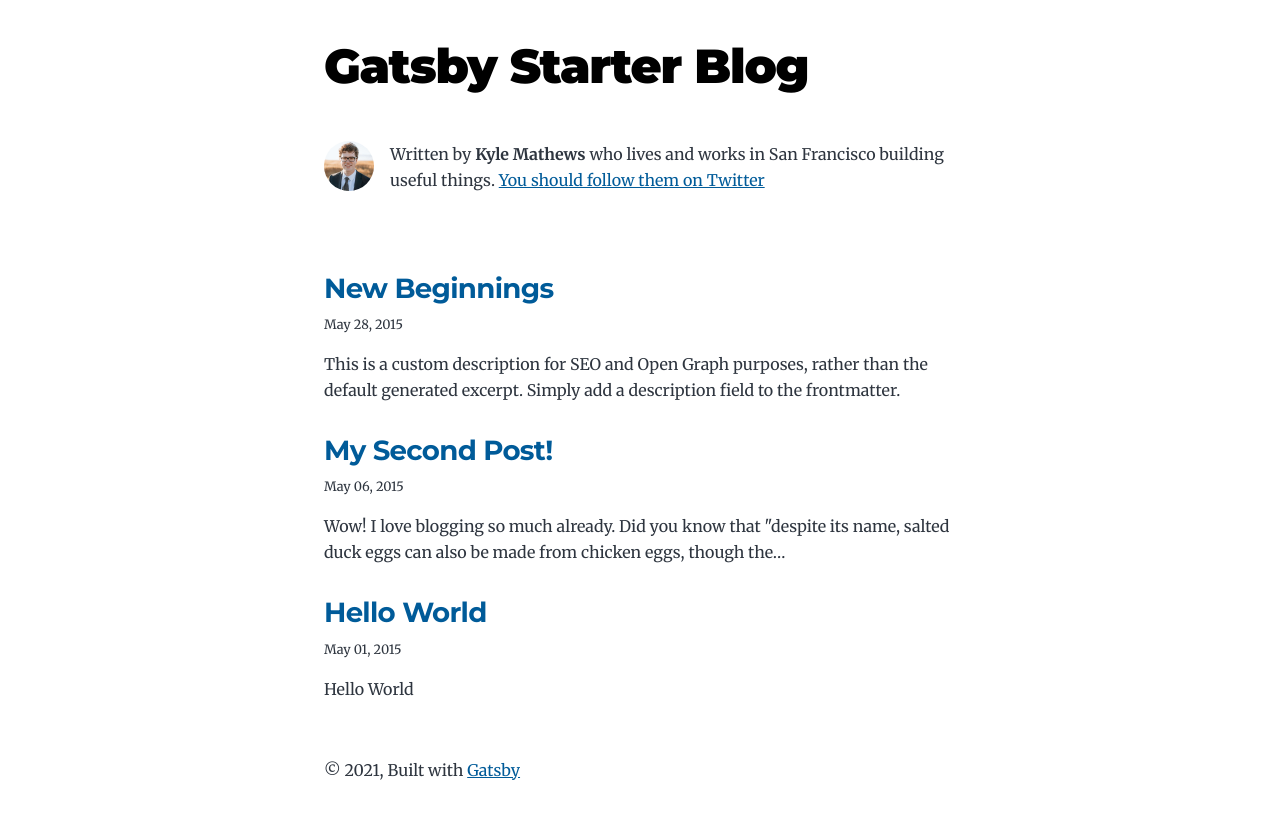
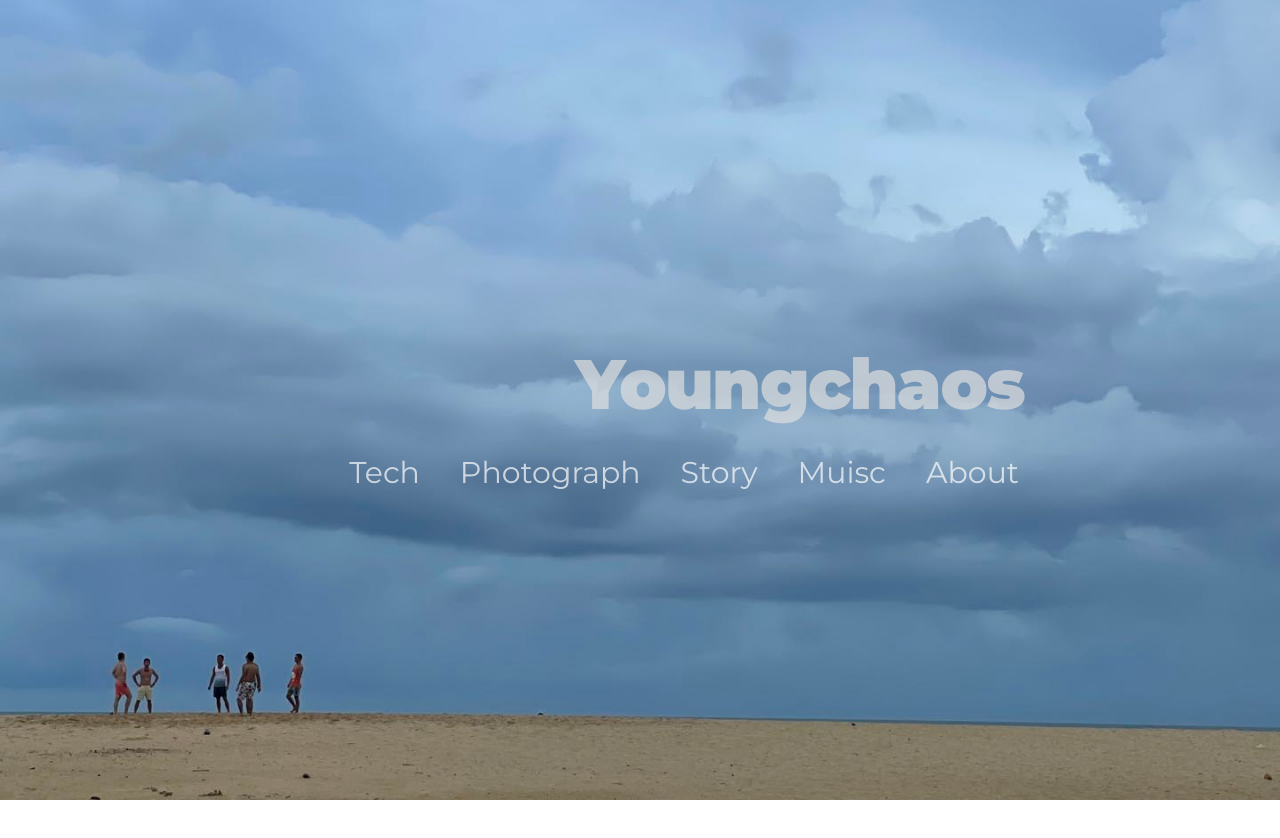
Before and after one commit to shockw4ver/gatsby-starter-blog-beta, a Gatsby site: page / in a window 1280 px wide. After the commit the page ends 800 px from the top, so only its background shows below. Built offline with nearby package versions, Linux system fonts and the light colour scheme; Gatsby itself is replaced by a stand-in of ours.

Commit message:
home page initialized

```diff
--- /dev/null
+++ b/content/blog/nav/index.md
@@ -0,0 +1,19 @@
+---
+title: '__Nav__'
+navs:
+  - tech:
+    name: 'Tech'
+    link: '/tech'
+  - tech:
+    name: 'Photograph'
+    link: '/photograph'
+  - tech:
+    name: 'Story'
+    link: '/story'
+  - tech:
+    name: 'Muisc'
+    link: '/music'
+  - tech:
+    name: 'About'
+    link: '/about'
+---
--- a/gatsby-browser.js
+++ b/gatsby-browser.js
@@ -8,3 +8,5 @@ import "./src/style.css"
 
 // Highlighting for code blocks
 import "prismjs/themes/prism.css"
+
+import './src/root.css'
--- a/gatsby-config.js
+++ b/gatsby-config.js
@@ -13,6 +13,7 @@ module.exports = {
   },
   plugins: [
     `gatsby-plugin-image`,
+    `gatsby-plugin-styled-components`,
     {
       resolve: `gatsby-source-filesystem`,
       options: {
--- a/gatsby-node.js
+++ b/gatsby-node.js
@@ -106,6 +106,12 @@ exports.createSchemaCustomization = ({ actions }) => {
       title: String
       description: String
       date: Date @dateformat
+      navs: [NavItem]
+    }
+
+    type NavItem {
+      name: String
+      link: String
     }
 
     type Fields {
--- a/package.json
+++ b/package.json
@@ -8,6 +8,7 @@
     "url": "https://github.com/gatsbyjs/gatsby/issues"
   },
   "dependencies": {
+    "babel-plugin-styled-components": "^1.13.2",
     "gatsby": "^4.0.0-zz-next.1",
     "gatsby-plugin-feed": "^4.0.0-zz-next.1",
     "gatsby-plugin-google-analytics": "^4.0.0-zz-next.1",
@@ -16,6 +17,7 @@
     "gatsby-plugin-offline": "^5.0.0-zz-next.1",
     "gatsby-plugin-react-helmet": "^5.0.0-zz-next.1",
     "gatsby-plugin-sharp": "^4.0.0-zz-next.1",
+    "gatsby-plugin-styled-components": "^4.14.0",
     "gatsby-remark-copy-linked-files": "^5.0.0-zz-next.1",
     "gatsby-remark-images": "^6.0.0-zz-next.1",
     "gatsby-remark-prismjs": "^6.0.0-zz-next.1",
@@ -24,10 +26,12 @@
     "gatsby-source-filesystem": "^4.0.0-zz-next.1",
     "gatsby-transformer-remark": "^5.0.0-zz-next.1",
     "gatsby-transformer-sharp": "^4.0.0-zz-next.1",
+    "lodash": "^4.17.21",
     "prismjs": "^1.24.1",
     "react": "^17.0.1",
     "react-dom": "^17.0.1",
     "react-helmet": "^6.1.0",
+    "styled-components": "^5.3.1",
     "typeface-merriweather": "0.0.72",
     "typeface-montserrat": "0.0.75"
   },
@@ -46,7 +50,7 @@
   },
   "scripts": {
     "build": "gatsby build",
-    "develop": "gatsby develop",
+    "develop": "gatsby develop --host=0.0.0.0",
     "format": "prettier --write \"**/*.{js,jsx,ts,tsx,json,md}\"",
     "start": "gatsby develop",
     "serve": "gatsby serve",
--- /dev/null
+++ b/src/hooks/useMediaQuery.js
@@ -0,0 +1,37 @@
+import {
+  useState,
+  useEffect
+} from 'react'
+import { mediaQueryDivider } from '../utils/device'
+import throttle from 'lodash/throttle'
+
+export const useMediaQuery = () => {
+  const [mediaType, setMediaType] = useState(mediaQueryDivider.desktop)
+
+  useEffect(() => {
+    const recompute = throttle(() => {
+      const clientWidth = document.body.clientWidth
+
+      if (clientWidth >= mediaQueryDivider.desktop) {
+        setMediaType(mediaQueryDivider.desktop)
+      } else if (clientWidth >= mediaQueryDivider.laptopL) {
+        setMediaType(mediaQueryDivider.laptopL)
+      } else if (clientWidth >= mediaQueryDivider.laptop) {
+        setMediaType(mediaQueryDivider.laptop)
+      } else if (clientWidth >= mediaQueryDivider.mobileL) {
+        setMediaType(mediaQueryDivider.mobileL)
+      } else if (clientWidth >= mediaQueryDivider.mobileM) {
+        setMediaType(mediaQueryDivider.mobileM)
+      } else {
+        setMediaType(mediaQueryDivider.mobileS)
+      }
+    }, 500)
+
+    window.addEventListener('resize', recompute)
+    recompute()
+
+    return () => window.removeEventListener('resize', recompute)
+  }, [])
+
+  return mediaType
+}
--- a/src/pages/index.js
+++ b/src/pages/index.js
@@ -1,87 +1,166 @@
 import * as React from "react"
-import { Link, graphql } from "gatsby"
+import { Link, graphql } from 'gatsby'
+import styled, { createGlobalStyle } from 'styled-components'
+import { useMediaQuery } from '../hooks/useMediaQuery'
+import { mediaQueryDivider } from '../utils/device'
 
-import Bio from "../components/bio"
-import Layout from "../components/layout"
-import Seo from "../components/seo"
+import Image_HomeBackground from '../images/home-background.jpg'
 
-const BlogIndex = ({ data, location }) => {
-  const siteTitle = data.site.siteMetadata?.title || `Title`
-  const posts = data.allMarkdownRemark.nodes
+const HomeStyle = createGlobalStyle`
+  html,
+  body {
+    width: 100%;
+    height: 100%;
+  }
+`
 
-  if (posts.length === 0) {
-    return (
-      <Layout location={location} title={siteTitle}>
-        <Seo title="All posts" />
-        <Bio />
-        <p>
-          No blog posts found. Add markdown posts to "content/blog" (or the
-          directory you specified for the "gatsby-source-filesystem" plugin in
-          gatsby-config.js).
-        </p>
-      </Layout>
-    )
+const Layout = styled.div`
+  position: relative;
+  height: 100%;
+  width: 100%;
+  overflow: hidden;
+`
+
+const Background = styled.div`
+  position: absolute;
+  top: 0;
+  left: 0;
+  height: 100%;
+  width: 100%;
+  background-image: url(${props => props.src});
+  background-size: cover;
+  background-repeat: no-repeat;
+  background-position: left bottom;
+`
+
+const Main = styled.div`
+  position: absolute;
+  z-index: 1;
+  top: 0;
+  left: 0;
+  height: 100%;
+  width: 100%;
+  display: flex;
+  flex-direction: column;
+  align-items: flex-end;
+  justify-content: center;
+  padding: 0 20%;
+
+  @media only screen and (max-width: ${mediaQueryDivider.tablet}px) {
+    flex-direction: row;
+    align-items: center;
+    justify-content: space-between;
+    padding: 0 10%;
   }
 
+  @media only screen and (max-width: ${mediaQueryDivider.mobileL}px) {
+    flex-direction: column;
+    justify-content: center;
+  }
+`
+
+const Title = styled.h1`
+  color: #dfdfdf;
+  opacity: .7;
+  font-size: 70px;
+  text-align: right;
+  margin-bottom: 20px;
+  cursor: none;
+  user-select: none;
+  transition: all 300ms;
+
+  @media only screen and (max-width: ${mediaQueryDivider.mobileL}px) {
+    text-align: center;
+  }
+`
+
+const Nav = styled.div`
+  display: flex;
+  width: 80%;
+  justify-content: flex-end;
+
+  @media only screen and (max-width: ${mediaQueryDivider.tablet}px) {
+    flex-direction: column;
+    justify-content: center;
+  }
+
+  span {
+    position: relative;
+    display: inline-block;
+    height: 60px;
+    margin-left: 30px;
+    padding: 15px 5px;
+    color: #fff;
+    opacity: .7;
+    font-size: 30px;
+    font-family: var(--font-heading);
+    line-height: 30px;
+    box-sizing: border-box;
+    cursor: pointer;
+
+    @media only screen and (max-width: ${mediaQueryDivider.mobileL}px) {
+      margin: 0;
+      text-align: center;
+    }
+
+    &::after {
+      content: '';
+      position: absolute;
+      left: 0;
+      bottom: -5px;
+      display: block;
+      height: 2px;
+      width: 100%;
+      background-color: #fff;
+      opacity: .7;
+      transform: scale(0, 1);
+      transform-origin: center left;
+      transition: all 300ms ease-out;
+    }
+
+    :hover::after {
+      transform: scale(1, 1);
+    }
+  }
+`
+
+const Home = ({ data, location }) => {
+  const navs = data.markdownRemark?.frontmatter?.navs || []
+
+  const clientWidth = useMediaQuery()
+  const maybeMobile = clientWidth < mediaQueryDivider.tablet
+
   return (
-    <Layout location={location} title={siteTitle}>
-      <Seo title="All posts" />
-      <Bio />
-      <ol style={{ listStyle: `none` }}>
-        {posts.map(post => {
-          const title = post.frontmatter.title || post.fields.slug
-
-          return (
-            <li key={post.fields.slug}>
-              <article
-                className="post-list-item"
-                itemScope
-                itemType="http://schema.org/Article"
-              >
-                <header>
-                  <h2>
-                    <Link to={post.fields.slug} itemProp="url">
-                      <span itemProp="headline">{title}</span>
-                    </Link>
-                  </h2>
-                  <small>{post.frontmatter.date}</small>
-                </header>
-                <section>
-                  <p
-                    dangerouslySetInnerHTML={{
-                      __html: post.frontmatter.description || post.excerpt,
-                    }}
-                    itemProp="description"
-                  />
-                </section>
-              </article>
-            </li>
-          )
-        })}
-      </ol>
-    </Layout>
+    <>
+      <HomeStyle />
+      <Layout>
+        <Background src={Image_HomeBackground} />
+        <Main>
+          <Title>Young{maybeMobile ? '\n' : ''}chaos</Title>
+          <Nav>
+            {navs.map(item => (
+              <Link key={item.name} to={item.link}><span>{ item.name }</span></Link>
+            ))}
+          </Nav>
+        </Main>
+      </Layout>
+    </>
   )
 }
 
-export default BlogIndex
+export default Home
 
 export const pageQuery = graphql`
   query {
-    site {
-      siteMetadata {
-        title
+    markdownRemark(
+      frontmatter: {
+        title: { eq: "__Nav__" }
       }
-    }
-    allMarkdownRemark(sort: { fields: [frontmatter___date], order: DESC }) {
-      nodes {
-        excerpt
-        fields {
-          slug
-        }
-        frontmatter {
-          date(formatString: "MMMM DD, YYYY")
-          title
-          description
+    ) {
+      frontmatter {
+        navs {
+          name
+          link
         }
       }
     }
--- /dev/null
+++ b/src/root.css
@@ -0,0 +1,9 @@
+#___gatsby {
+  height: 100%;
+  width: 100%;
+}
+
+#gatsby-focus-wrapper {
+  height: 100%;
+  width: 100%;
+}
--- /dev/null
+++ b/src/utils/device.js
@@ -0,0 +1,13 @@
+export const mediaQueryDivider = {
+  mobileS: 320,
+  mobileM: 375,
+  mobileL: 425,
+  tablet: 768,
+  laptop: 1024,
+  laptopL: 1440,
+  desktop: 2560
+}
+
+export const is = mediaQueryDividerName => {
+  return window.screen.width <= mediaQueryDivider[mediaQueryDividerName]
+}
```
Also changed, not shown: src/pages/_index.js (added, +89 -0 lines), src/images/home-background.jpg (added), 1 other file.
